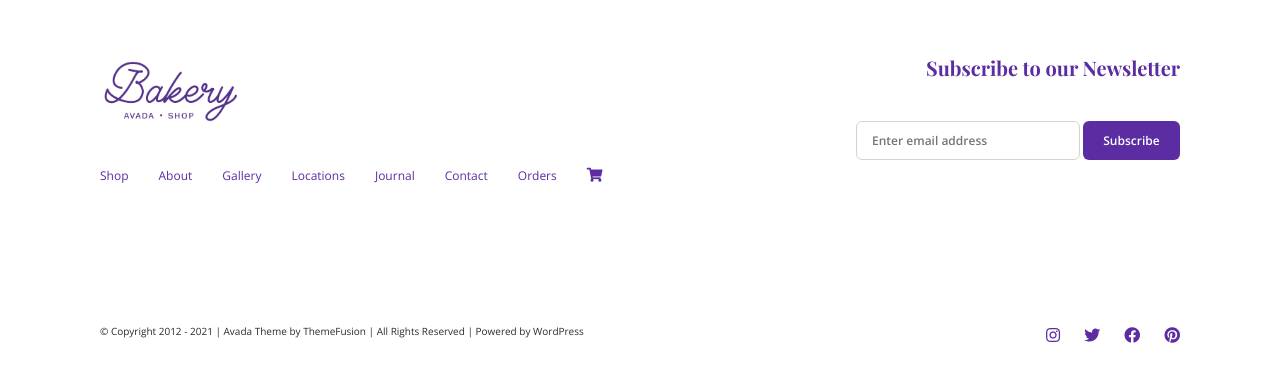
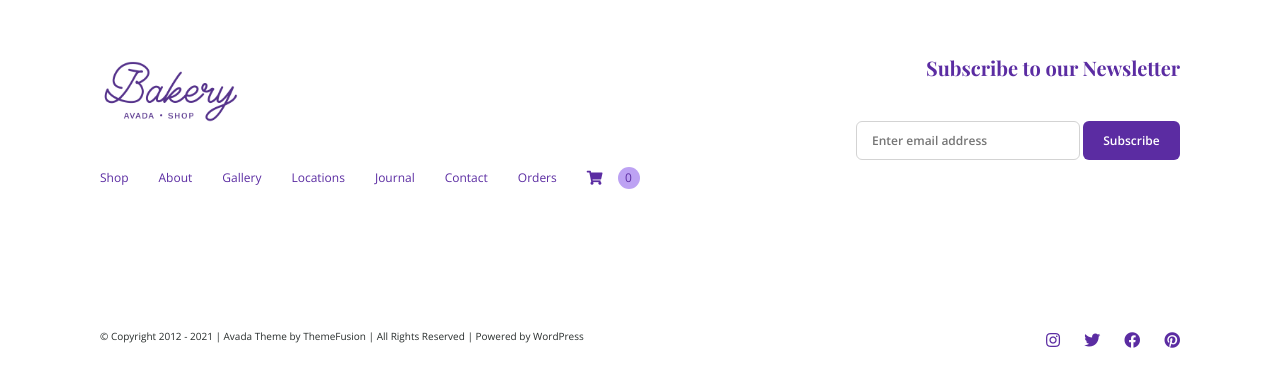
Before and after one commit to robertoattanasio/proj-html-vuejs, a plain HTML site: page index.html in a window 1280 px wide. Shown: the part 1716-2103 px from the top of the page. Drawn offline with nearby package versions, Linux system fonts and the light colour scheme; a web font is replaced by a local one.

Commit message:
Piccole correzioni Footer

```diff
--- a/css/styles.css
+++ b/css/styles.css
@@ -397,6 +397,19 @@ footer {
     cursor: pointer;
 }
 
+p.cart_item {
+    display: flex;
+    justify-content: center;
+    align-items: center;
+    font-size: 12px;
+    width: 22px;
+    height: 22px;
+    margin-left: 15px;
+    border-radius: 50%;
+    color: var(--daisyBush);
+    background-color: var(--perfume);
+}
+
 
 /* FOOTER RIGHT */
 
--- a/index.html
+++ b/index.html
@@ -100,6 +100,8 @@
                             <li v-for="menuItem in footerMenuObjects"><a :href="menuItem.link">{{menuItem.title}}</a></li>
                         </ul>
                         <i class="fas fa-shopping-cart"></i>
+                        <p class="cart_item">0</p>
+
                     </div>
                 </div>
                 <div class="footer_right">
```
